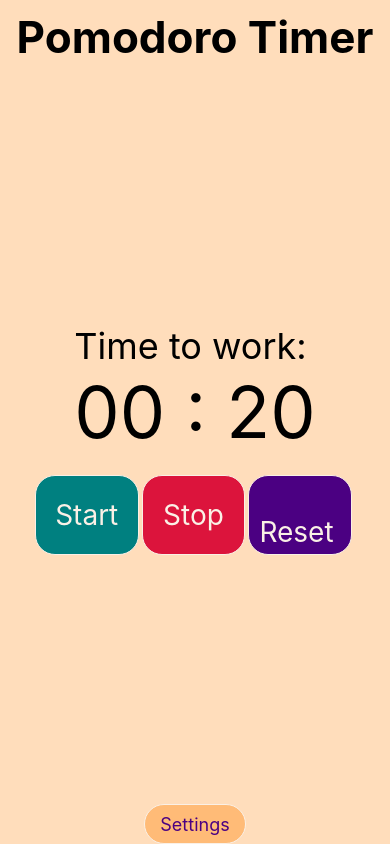
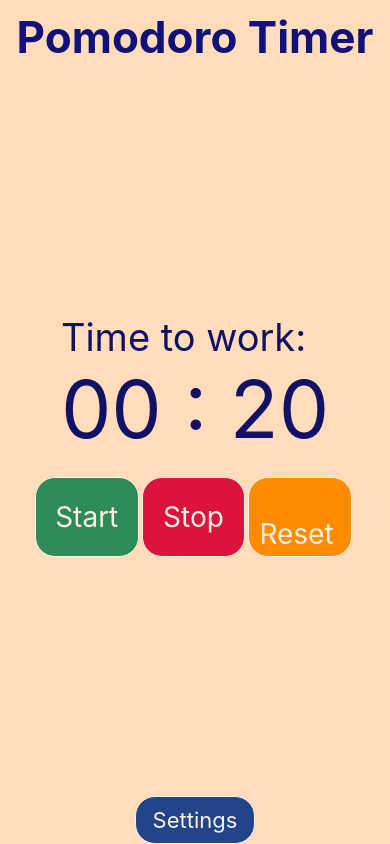
Before and after one commit to br-br/CS50M_project1, a React Native app: screen / in a window 390 px wide. Built offline with nearby package versions, Linux system fonts and the light colour scheme.

Commit message:
basic timer: layout changes and code clean up

```diff
--- a/Styles.js
+++ b/Styles.js
@@ -12,7 +12,8 @@ const myStyles = StyleSheet.create({
   title: {
     fontSize: 44,
     fontWeight: 'bold',
-    padding: 10
+    padding: 10,
+    color: '#117'
   },
   timerContainer: {
     flex: 1,
@@ -27,10 +28,12 @@ const myStyles = StyleSheet.create({
     padding: 20
   },
   timer: {
-    fontSize: 72
+    fontSize: 80,
+    color: '#116'
   },
   timerLabel: {
-    fontSize: 36
+    fontSize: 38,
+    color: '#116'
   },
   timerLabel22: {
     fontSize: 22
@@ -56,7 +59,7 @@ const myStyles = StyleSheet.create({
     // flex: 1,
     // alignItems: 'center',
     // justifyContent: 'center',
-    backgroundColor: 'teal'
+    backgroundColor: 'seagreen'
   },
   buttonStop: {
     // flex: 1,
@@ -68,7 +71,7 @@ const myStyles = StyleSheet.create({
     // flex: 1,
     // alignItems: 'center',
     // justifyContent: 'center',
-    backgroundColor: 'indigo'
+    backgroundColor: 'darkorange'
   },
 
   buttonSettings: {
@@ -76,17 +79,17 @@ const myStyles = StyleSheet.create({
     alignItems: 'center',
     justifyContent: 'center',
     marginHorizontal: 10,
-    backgroundColor: '#fb7',
+    backgroundColor: '#248',
     padding: 10,
-    height: 40,
+    height: 48,
     marginHorizontal: 3,
     borderRadius: 20,
     borderWidth: 1,
     borderColor: 'linen'
   },
   settingsText: {
-    color: 'indigo',
-    fontSize: 18
+    color: 'linen',
+    fontSize: 22
   },
 
   controlContainer: {
--- a/utils/index.js
+++ b/utils/index.js
@@ -1,2 +1,2 @@
 export vibrate from './vibrate';
-export defaults from './defaults';
+// export defaults from './defaults';
```
